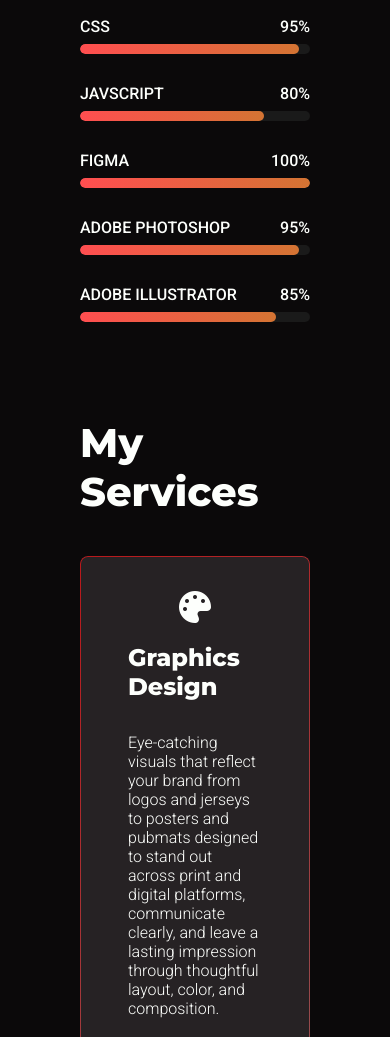
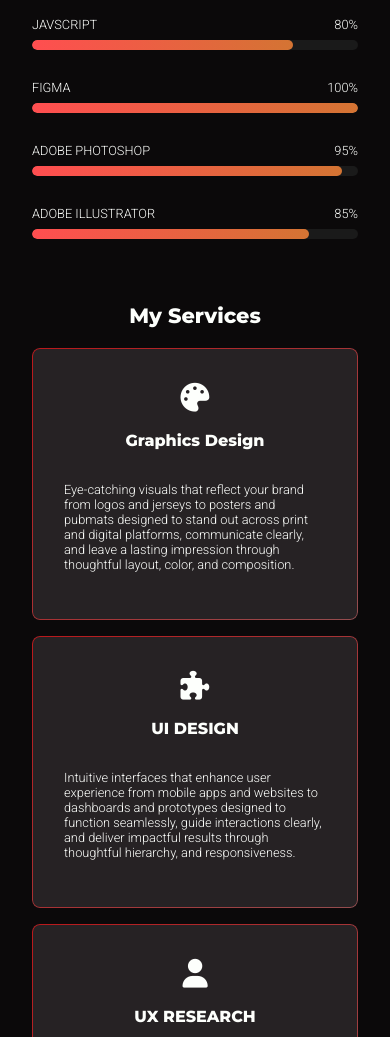
Before and after one commit to Maydoughrima/JohnLuisPortfolio-native, a plain HTML site: page index.html in a window 390 px wide. Shown: the part 4042-5079 px from the top of the page. Drawn offline with Linux system fonts and the light colour scheme.

Commit message:
responsive ready

```diff
--- a/landingstyles.css
+++ b/landingstyles.css
@@ -452,13 +452,16 @@
   display: flex;
   flex-wrap: wrap;
   gap: 2rem;
+  justify-content: center;
+  align-items: stretch;
 }
 .cards{
   flex: 1 1 calc(25% - 2rem);
   background-color: var(--neutral);
-  padding: 2rem 3rem;
+  padding: 2rem 2rem;
   display: flex;
   flex-direction: column;
+  justify-content: space-between;
   border-radius: 8px;
   transition: background 0.3s ease;
   position: relative;
@@ -590,6 +593,9 @@
   .works-cards {
     flex: 1 1 calc(50% - 2rem);
   }
+  .cards {
+    flex: 1 1 calc(50% - 2rem);
+  }
 }
 
 @media (max-width: 768px) {
@@ -681,10 +687,16 @@
   .skills-container{
     padding: 2rem 5rem;
   }
-
   .skills-column {
     flex: 1 1 100%;
   }
+  .services-cta-hmn a div{
+  background-color: var(--complimentary);
+  padding: 0.80rem 3rem;
+  border-radius: 3px;
+  font-family: 'Roboto', sans-serif;
+  font-size: .80rem;
+}
 }
 
 
@@ -722,6 +734,9 @@
   .cards-cta a div{
     padding: 0.50rem;
     font-size: 0.80rem;
+  }
+  .cards {
+    flex: 1 1 100%;
   }
 }
 
@@ -803,6 +818,38 @@
   .cards-container{
     padding-top: 1rem;
   }
+  .skills-container{
+    padding: 2rem 2rem;
+  }
+  .services-container{
+    padding: 2rem 2rem;
+  }
+  .services-cta-hmn{
+    padding-top: 0;
+  }
+  .card-container{
+    gap: 1rem;
+    margin-top: 20px;
+  }
+  .skills-header h2{
+    font-size: 1.3rem
+  }
+  .skill-label{
+    font-size: 0.80rem;
+    font-weight: 300;
+  }
+  .services-header h2{
+    font-size: 1.3rem;
+  }
+  .card-icon{
+    font-size: 1.8rem;
+  }
+  .service-name h3{
+    font-size: 1rem;
+  }
+  .service-description{
+    font-size: 0.80rem;
+  }
 }
 @media (max-width: 362px){
   .hero-container{
```
Also changed, not shown: index.html (renamed from landing.html).
